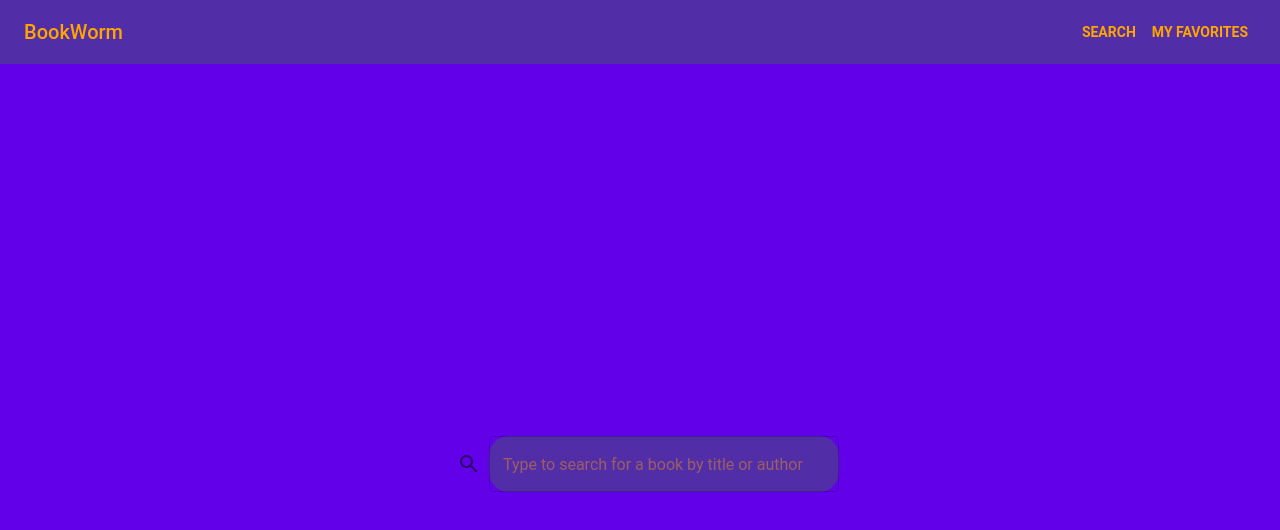
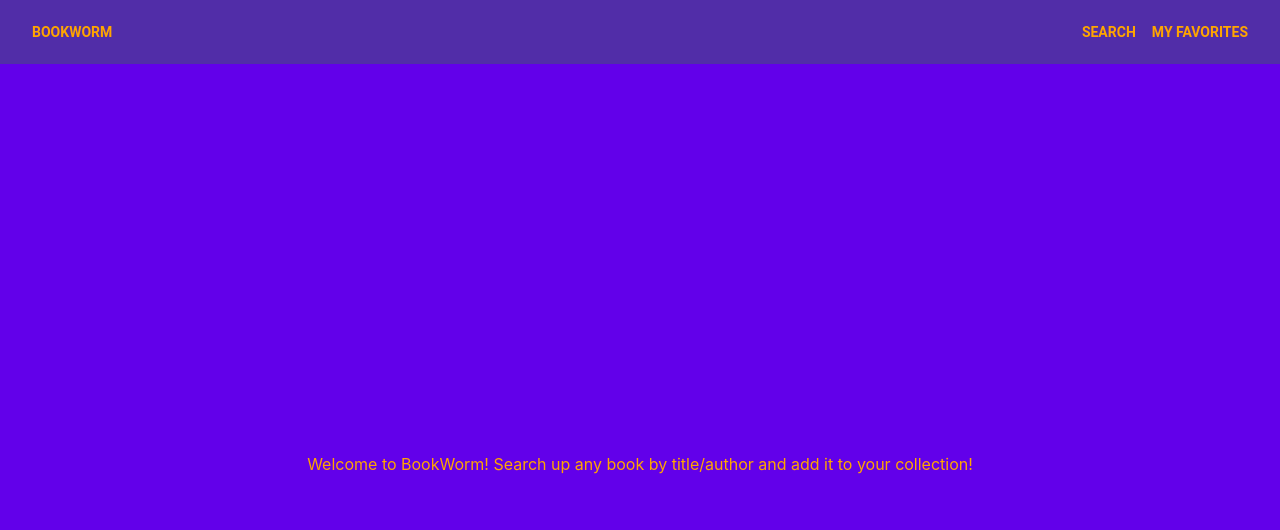
Before and after one commit to mihirsinghh/Project-2, a React (Create React App) app in the folder frontend/: page /home in a window 1280 px wide. Shown: the top 530 px of the page. Built offline with nearby package versions, Linux system fonts and the light colour scheme.

Commit message:
added home page

```diff
--- a/frontend/src/App.js
+++ b/frontend/src/App.js
@@ -2,17 +2,17 @@ import './App.css';
 import {Route, Routes} from 'react-router-dom';
 import Navbar from './components/Navbar/Navbar.js';
 import Home from './pages/Home.js';
-//import Search from __
+import Search from './pages/Search.js';
 // import Results from __
 
 function App() {
   return (
     <div className="App">
       <Navbar></Navbar>
-      <Home></Home>
 
       <Routes>
-        <Route path = "/search" element = {<Home/>}/>
+        <Route path = "/home" element = {<Home/>}/>
+        <Route path = "/search" element = {<Search/>}/>
       </Routes>
 
     </div>
--- a/frontend/src/components/Navbar/Navbar.js
+++ b/frontend/src/components/Navbar/Navbar.js
@@ -8,7 +8,9 @@ const Navbar = () => {
     <AppBar position="static">
       <Toolbar>
         <Typography variant = "h6" sx={{ flexGrow: 1 }} color = "textPrimary">
-          BookWorm
+          <Link to = '/home'>
+            <Button> BookWorm </Button>
+          </Link>
         </Typography>
         <Link to = '/search'>
             <Button>Search</Button>
--- a/frontend/src/pages/Home.js
+++ b/frontend/src/pages/Home.js
@@ -1,14 +1,13 @@
 import React from "react";
-import {Box, TextField, IconButton} from '@mui/material';
+import {Box} from '@mui/material';
 import {useTheme} from '@mui/material/styles';
-import SearchIcon from '@mui/icons-material/Search';
 
 const Home = () => {
 
     const theme = useTheme();
 
     return (
-    <Box
+        <Box
         sx={{
             minHeight: '100vh',
             backgroundColor: theme.palette.secondary.main,
@@ -17,35 +16,9 @@ const Home = () => {
             alignItems: 'center',
             justifyContent: 'center',
             color: theme.palette.text.primary,
-        }}
-    >
-        <Box
-            sx = {{
-                display: 'flex',
-                direction: 'row',
-                alignItems: 'center',
-            }}
-        >
-            <IconButton
-                sx={{ marginLeft: 1 }}
-                aria-label="search"
-            >
-            <SearchIcon />
-            </IconButton>
-
-            <TextField
-                placeholder="Type to search for a book by title or author"
-                sx={{
-                backgroundColor: theme.palette.primary.main,
-                borderRadius: 5,
-                width: 350,
-                }}
-            >
-            </TextField>
-
+        }}>
+            <p>Welcome to BookWorm! Search up any book by title/author and add it to your collection!</p>
         </Box>
-
-    </Box>
 
 )};
 
--- /dev/null
+++ b/frontend/src/pages/Search.js
@@ -0,0 +1,52 @@
+import React from "react";
+import {Box, TextField, IconButton} from '@mui/material';
+import {useTheme} from '@mui/material/styles';
+import SearchIcon from '@mui/icons-material/Search';
+
+const Search = () => {
+
+    const theme = useTheme();
+
+    return (
+    <Box
+        sx={{
+            minHeight: '100vh',
+            backgroundColor: theme.palette.secondary.main,
+            display: 'flex',
+            flexDirection: 'column',
+            alignItems: 'center',
+            justifyContent: 'center',
+            color: theme.palette.text.primary,
+        }}
+    >
+        <Box
+            sx = {{
+                display: 'flex',
+                direction: 'row',
+                alignItems: 'center',
+            }}
+        >
+            <IconButton
+                sx={{ marginLeft: 1 }}
+                aria-label="search"
+            >
+            <SearchIcon />
+            </IconButton>
+
+            <TextField
+                placeholder="Type to search for a book by title or author"
+                sx={{
+                backgroundColor: theme.palette.primary.main,
+                borderRadius: 5,
+                width: 350,
+                }}
+            >
+            </TextField>
+
+        </Box>
+
+    </Box>
+
+)};
+
+export default Search;
```
